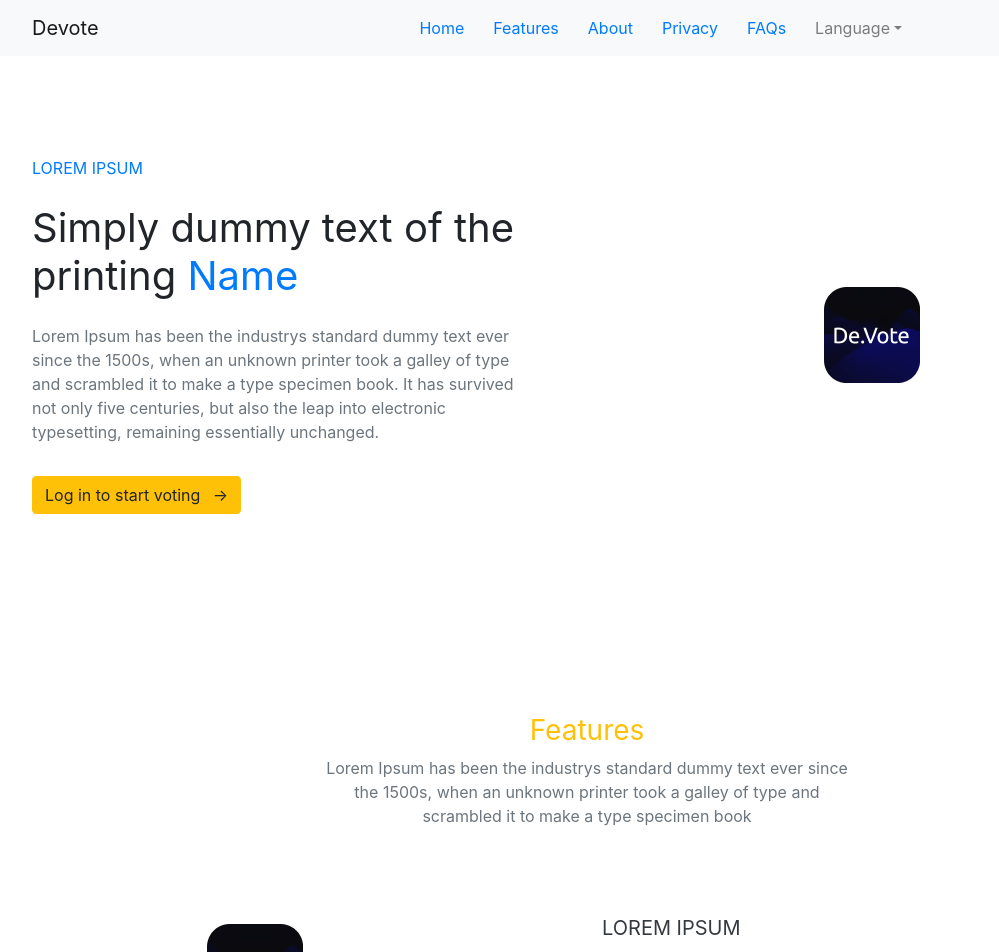
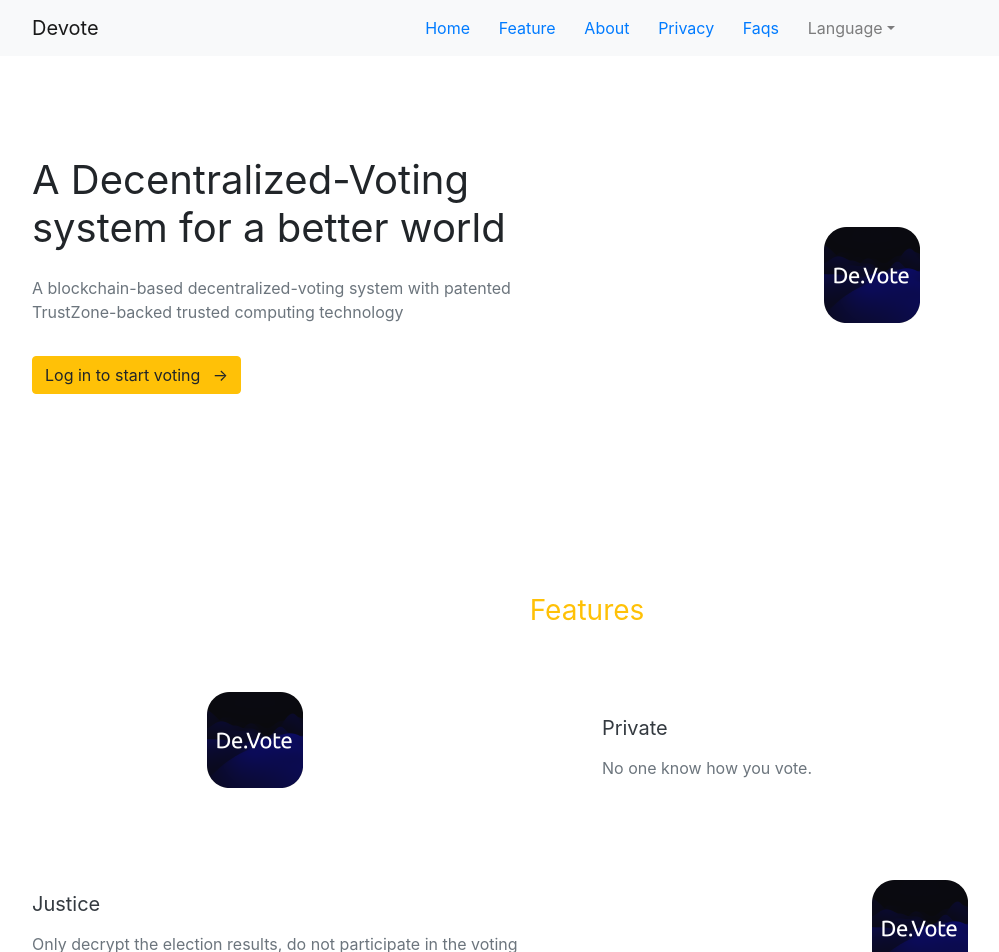
Before and after one commit to De-Vote/Landing-Page, a Next.js app: page / in a window 1280 px wide. Shown: the top 952 px of the page, without its empty margins (53-1052 px from the left). Built offline with nearby package versions, Linux system fonts and the light colour scheme.

Commit message:
home page i18n

```diff
--- a/components/Feature.js
+++ b/components/Feature.js
@@ -20,7 +20,7 @@ const FeatureBox = (props) => {
                 </div>
                 <h5 className="text-dark font-weight-normal mb-3 pt-3">{feature.title}</h5>
                 <p className="text-muted mb-3 f-15">{feature.desc}</p>
-                <a href={feature.link} className="f-16 text-warning">Read More <span className="right-icon ml-2">&#8594;</span></a>
+                {/* <a href={feature.link} className="f-16 text-warning">Read More <span className="right-icon ml-2">&#8594;</span></a> */}
               </div>
             </Col>
         </Row>
@@ -33,7 +33,7 @@ const FeatureBox = (props) => {
             </div>
             <h5 className="text-dark font-weight-normal mb-3 pt-3">{feature.title}</h5>
             <p className="text-muted mb-3 f-15">{feature.desc}</p>
-            <a href={feature.link} className="f-16 text-warning">Read More <span className="right-icon ml-2">&#8594;</span></a>
+            {/* <a href={feature.link} className="f-16 text-warning">Read More <span className="right-icon ml-2">&#8594;</span></a> */}
           </div>
         </Col>
         <Col md={{size:5, offset:1}} className="mt-5 mt-sm-0">
@@ -48,13 +48,7 @@ const FeatureBox = (props) => {
   );
 }
 
-const Feature = () => {
-
-  const features = [
-    {id : 1, img : `/devotelogo.png`, title : "LOREM IPSUM", desc : "It has survived not only five centuries, but also the leap into electronic typesetting, remaining essentially unchanged.", link : "/"},
-    {id : 2, img : `/devotelogo.png`, title : "LOREM IPSUM", desc : "Sed perspiciatis unde omnis natus error voluptatem accusantium doloremque laudantium totam rem aperiam eaque ipsa quae ab illo excepturi sint occaecati cupiditate architecto.", link : "/"},
-    {id : 3, img : `/devotelogo.png`, title : "LOREM IPSUM", desc : "It has survived not only five centuries, but also the leap into electronic typesetting, remaining essentially unchanged.", link : "/"},
-  ];
+const Feature = ({content}) => {
 
   return (
     <section className="section" id="feature">
@@ -63,11 +57,11 @@ const Feature = () => {
           <Col lg={6} md={8}>
             <div className="title text-center mb-5">
               <h3 className="font-weight-normal text-dark"><span className="text-warning">Features</span></h3>
-              <p className="text-muted">Lorem Ipsum has been the industrys standard dummy text ever since the 1500s, when an unknown printer took a galley of type and scrambled it to make a type specimen book</p>
+              {/* <p className="text-muted"></p> */}
             </div>
           </Col>
         </Row>
-        <FeatureBox features={features} />
+        <FeatureBox features={content} />
       </Container>
     </section>
   );
--- a/components/Header.js
+++ b/components/Header.js
@@ -14,8 +14,8 @@ import { useRouter } from 'next/router';
 
 
 export default function NewHeader(props) {
-  let router = useRouter();
-  const isSlug = router.query.slug;
+  const { query, locale, asPath } = useRouter();
+  const isSlug = query.slug;
   return (
     <>
       {/* <div className={`header`}> */}
@@ -27,32 +27,32 @@ export default function NewHeader(props) {
             <Navbar.Toggle />
             <Navbar.Collapse>
               <Nav className="m-auto">
-                <NavItem className="nav-link" style={{ marginRight: "3%" }}>
+                <NavItem className="nav-link" style={{ marginRight: "3%"}}>
                   <Link href="/#" as={`${process.env.GHPAGE_ROUTE}/#`}>
-                    Home
+                    {(locale=="zh_hant")?"主頁":"Home"}
                   </Link>
                 </NavItem>
                 <NavItem className="nav-link" style={{ marginRight: "3%" }}>
-                  <Link href="/#feature" as={`${process.env.GHPAGE_ROUTE}/#feature`}>Features</Link>
+                  <Link href="/#feature" as={`${process.env.GHPAGE_ROUTE}/#feature`}>{(locale=="zh_hant")?"特色":"Feature"}</Link>
                 </NavItem>
                 <NavItem className="nav-link" style={{ marginRight: "3%" }}>
-                  <Link href="/#about" as={`${process.env.GHPAGE_ROUTE}/#about`}>About</Link>
+                  <Link href="/#about" as={`${process.env.GHPAGE_ROUTE}/#about`}>{(locale=="zh_hant")?"關於":"About"}</Link>
                 </NavItem>
                 <NavItem className="nav-link" style={{ marginRight: "3%" }}>
-                  <Link href="/privacy" as={`${process.env.GHPAGE_ROUTE}/privacy`}>Privacy</Link>
+                  <Link href="/privacy" as={`${process.env.GHPAGE_ROUTE}/privacy`}>{(locale=="zh_hant")?"隱私":"Privacy"}</Link>
                 </NavItem>
                 <NavItem className="nav-link" style={{ marginRight: "3%" }}>
-                  <Link href="/faq" as={`${process.env.GHPAGE_ROUTE}/faq`}>FAQs</Link>
+                  <Link href="/faq" as={`${process.env.GHPAGE_ROUTE}/faq`}>{(locale=="zh_hant")?"問題":"Faqs"}</Link>
                 </NavItem>
-                <NavDropdown title="Language" style={{ padding: 0 }}>
+                <NavDropdown title={(locale=="zh_hant")?"語言":"Language"} style={{ padding: 0 }}>
                   <NavDropdown.Item style={{ textAlign: "center" }}>
-                    <Link href={!isSlug ? '/en' + router.asPath : '/en'} locale="en">
+                    <Link href={!isSlug ? '/en' + asPath : '/en'} locale="en">
                       <a>EN</a>
                     </Link>
                   </NavDropdown.Item>
                   <NavDropdown.Item style={{ textAlign: "center" }}>
                     <Link
-                      href={!isSlug ? '/zh_hant' + router.asPath : '/zh_hant'}
+                      href={!isSlug ? '/zh_hant' + asPath : '/zh_hant'}
                       locale="zh_hant"
                     >
                       <a>繁</a>
--- a/components/Hero.js
+++ b/components/Hero.js
@@ -2,26 +2,29 @@ import React from 'react';
 import { Container, Row, Col } from 'react-bootstrap';
 import Link from 'next/link'
 
-const Hero = () => {
+const Hero = ({ content }) => {
   return (
     <section className="section position-relative">
       <Container>
         <Row className="align-items-center">
           <Col lg={6}>
             <div className="pr-lg-5">
-              <p className="text-uppercase text-primary font-weight-medium f-14 mb-4">Lorem Ipsum</p>
-              <h1 className="mb-4 font-weight-normal line-height-1_4">Simply dummy text of the printing <span className="text-primary font-weight-medium">Name</span></h1>
-              <p className="text-muted mb-4 pb-2">Lorem Ipsum has been the industrys standard dummy text ever since the 1500s, when an unknown printer took a galley of type and scrambled it to make a type specimen book. It has survived not only five centuries, but also the leap into electronic typesetting, remaining essentially unchanged.</p>
-              <Link href={"login?role=admin"} as={`${process.env.GHPAGE_ROUTE}/login?role=admin`}>
-              <a href="login" className="btn btn-warning">
-                Log in to start voting <span className="ml-2 right-icon">&#8594;</span>
-              </a>
-              </Link>
+              {/* <p className="text-uppercase text-primary font-weight-medium f-14 mb-4">Lorem Ipsum</p> */}
+              {content && content.title &&
+                <>
+                  {content.title.map((t)=>(<h1 className="mb-4 font-weight-normal line-height-1_4">{t}</h1>))}
+                  <p className="text-muted mb-4 pb-2">{content.description}</p>
+                  <Link href={"login?role=admin"} as={`${process.env.GHPAGE_ROUTE}/login?role=admin`}>
+                    <a href="login" className="btn btn-warning">
+                      Log in to start voting <span className="ml-2 right-icon">&#8594;</span>
+                    </a>
+                  </Link>
+                </>}
             </div>
           </Col>
           <Col lg={6}>
             <div className="mt-5 mt-lg-0">
-              <img src={`/devotelogo.png`} alt=""  className="img-fluid mx-auto d-block"/>
+              <img src={`/devotelogo.png`} alt="" className="img-fluid mx-auto d-block" />
             </div>
           </Col>
         </Row>
--- a/pages/index.js
+++ b/pages/index.js
@@ -1,3 +1,4 @@
+import { useState, useContext, useEffect } from 'react';
 import Home from '../components/home';
 import Header from '../components/Header';
 import Layout from '../components/Layout';
@@ -5,15 +6,36 @@ import Hero from '../components/Hero';
 import Feature from '../components/Feature';
 import Footer from '../components/Footer';
 import About from '../components/About';
+import { useRouter } from 'next/router';
+
 // Landing page
 export default function HomePage() {
+  const { query, locale } = useRouter();
+  const [hero, setHero] = useState([])
+  const [feature, setFeature] = useState([])
+
+  useEffect(() => {
+    init()
+  }, [locale]);
+
+  async function init() {
+    try {
+      let result = await fetch(`/locales/${locale}/landing_page_index.json`)
+      result = await result.json();
+      setHero(result.hero)
+      setFeature(result.feature)
+    } catch (e) {
+      console.log(e.message)
+    }
+  }
+
   return (
     <Layout>
-    <Header />
-    <Hero />
-    <Feature />
-    <About />
-    <Footer />
+      <Header />
+      <Hero content={hero}/>
+      <Feature content={feature}/>
+      <About />
+      <Footer />
     </Layout>
   )
 }
--- /dev/null
+++ b/public/locales/en/landing_page_index.json
@@ -0,0 +1,26 @@
+{
+    "hero":{
+        "title":["A Decentralized-Voting system for a better world"],
+        "description":"A blockchain-based decentralized-voting system with patented TrustZone-backed trusted computing technology"
+    },
+    "feature":[
+        {
+            "id":1,
+            "img":"/devotelogo.png",
+            "title":"Private",
+            "desc":"No one know how you vote."
+        },
+        {
+            "id":2,
+            "img":"/devotelogo.png",
+            "title":"Justice",
+            "desc":"Only decrypt the election results, do not participate in the voting content."
+        },
+        {
+            "id":3,
+            "img":"/devotelogo.png",
+            "title":"Verifiable",
+            "desc":"Provide all user verification services."
+        }
+    ]
+}
```
Also changed, not shown: public/locales/zh_hant/landing_page_index.json (added, +26 -0 lines).
